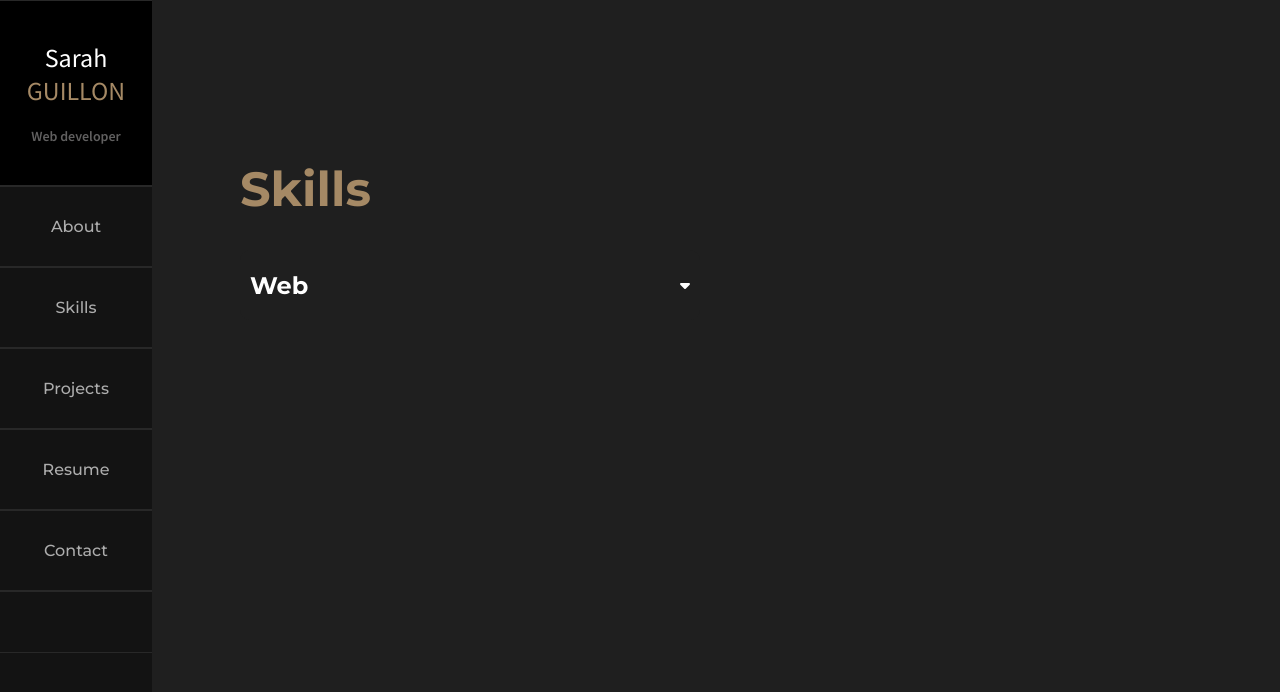
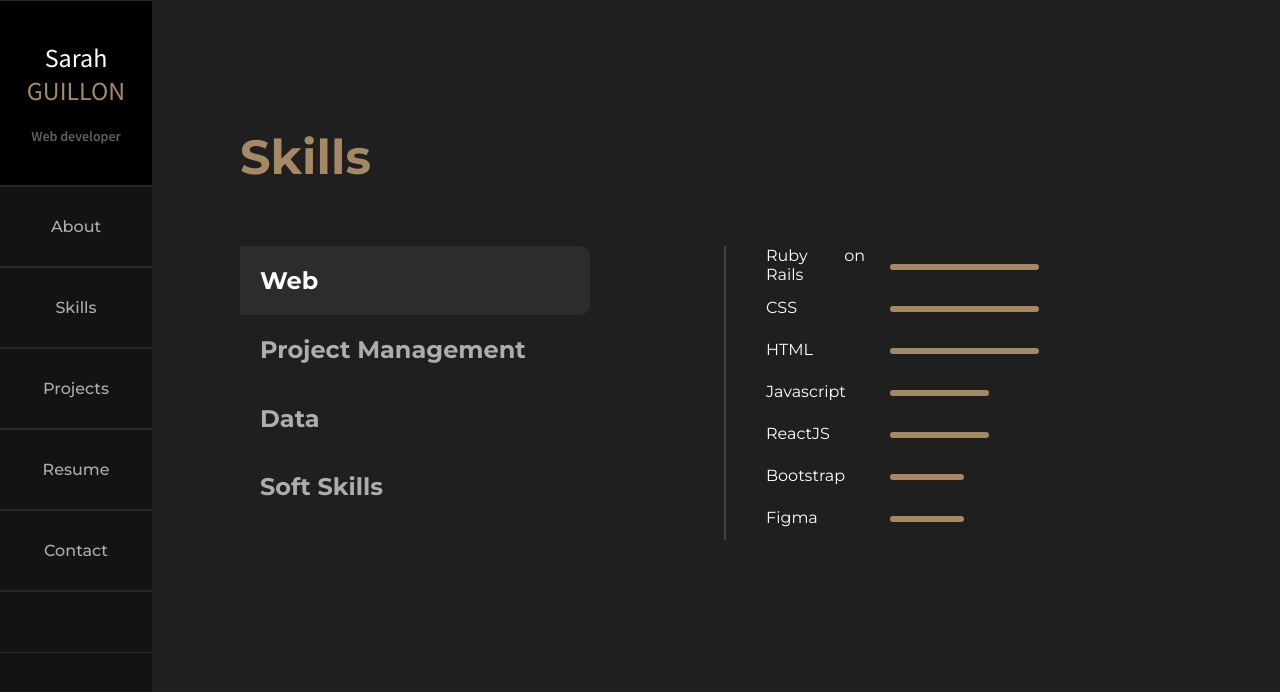
Before and after one commit to SarahGuillon/react_portfolio, a React (Create React App) app: page /skills in a window 1280 px wide. Shown: the top 692 px of the page. Built offline with nearby package versions, Linux system fonts and the light colour scheme.

Commit message:
skills page

```diff
--- a/src/components/SkillsList.js
+++ b/src/components/SkillsList.js
@@ -1,6 +1,8 @@
-const SkillsList = () => {
-  // const skillName = props.skillName;
-  // const skillValue = props.skillValue;
+
+
+const SkillsList = (props) => {
+  const skillCategory = props.skillCategory;
+
   const SkillsDatabase = [
     { "id": "1",
       "name": "Ruby on Rails",
@@ -8,64 +10,124 @@ const SkillsList = () => {
       "category": "web"
     },
     { "id": "2",
+    "name": "CSS",
+    "value": "60",
+    "category": "web"
+    },
+    { "id": "3",
+      "name": "HTML",
+      "value": "60",
+      "category": "web"
+    },
+    { "id": "4",
       "name": "Javascript",
       "value": "40",
       "category": "web"
     },
-    { "id": "3",
+    { "id": "5",
       "name": "ReactJS",
       "value": "40",
       "category": "web"
     },
-    { "id": "4",
-      "name": "CSS",
-      "value": "60",
+    { "id": "6",
+      "name": "Bootstrap",
+      "value": "30",
       "category": "web"
     },
-    { "id": "5",
-      "name": "HTML",
-      "value": "60",
+    { "id": "7",
+      "name": "Figma",
+      "value": "30",
       "category": "web"
     },
-    { "id": "6",
-      "name": "Bootstrap",
+    { "id": "8",
+    "name": "Git",
     "value": "40",
-      "category": "web"
-    }
+    "category": "project management"
+    },
+    { "id": "9",
+    "name": "Github",
+    "value": "40",
+    "category": "project management"
+    },
+    { "id": "10",
+    "name": "Notion",
+    "value": "40",
+    "category": "project management"
+    },
+    { "id": "11",
+    "name": "SQL",
+    "value": "30",
+    "category": "data"
+    },
+    { "id": "12",
+    "name": "Excel",
+    "value": "80",
+    "category": "data"
+    },
+    { "id": "13",
+    "name": "SAP",
+    "value": "50",
+    "category": "data"
+    },
+    { "id": "14",
+    "name": "Business Object",
+    "value": "50",
+    "category": "data"
+    },
+    { "id": "15",
+    "name": "Bix",
+    "value": "50",
+    "category": "data"
+    },
+    { "id": "16",
+    "name": "Autonomy",
+    "value": "70",
+    "category": "soft skills"
+    },
+    { "id": "17",
+    "name": "Analytical skills",
+    "value": "80",
+    "category": "soft skills"
+    },
+    { "id": "18",
+    "name": "Rigor",
+    "value": "70",
+    "category": "soft skills"
+    },
+    { "id": "19",
+    "name": "Curiosity",
+    "value": "60",
+    "category": "soft skills"
+    },
+    { "id": "20",
+    "name": "Team Work",
+    "value": "60",
+    "category": "soft skills"
+    },
+    { "id": "21",
+    "name": "Adaptability",
+    "value": "80",
+    "category": "soft skills"
+    },
   ]
 
 
-  const webSkills = SkillsDatabase.filter( webSkill => webSkill.category === "web" );
+  const skillsDetailsPerCategory = SkillsDatabase.filter( skillDetailsPerCategory => skillDetailsPerCategory.category === skillCategory.toLowerCase() );
 
 
   return (
-    <div className="skill-details">
-      { webSkills.map((webSkill) => (
-          <div className="chart" key={webSkill.id} >
-            <p>{webSkill.name}</p>
+    <div className="skills-details">
+      { skillsDetailsPerCategory.map((skillDetailsPerCategory) => (
+        <div className="chart" key={skillDetailsPerCategory.id} >
+          <p>{skillDetailsPerCategory.name}</p>
           <footer>
-              <div className={`filled-${ webSkill.value }`}>{`${ webSkill.value }%`}</div>
-              <div className={`unfilled-${ 100 - parseInt(webSkill.value, 10) }`}>{`${ 100 - parseInt(webSkill.value, 10) }%`}</div>
+            <div className={`filled-${ skillDetailsPerCategory.value }`}>{`${ skillDetailsPerCategory.value }%`}</div>
+            {/* <div className={`unfilled-${ 100 - parseInt(webSkill.value, 10) }`}>{`${ 100 - parseInt(webSkill.value, 10) }%`}</div> */}
           </footer>
         </div>
-        )
-      )}
+      ))}
     </div>
     )
   }
 
 export default SkillsList;
-
-
-
-
-
-
-/* <div>
-        <h2>Data</h2>
-      </div>
-      <div>
-        <h2>Project Management</h2>
-      </div>
-      <div>
-  <h2>Soft skills</h2>*/
--- a/src/pages/About.js
+++ b/src/pages/About.js
@@ -3,7 +3,7 @@ import '../styles/About.css';
 
 const About = () => {
   return (
-    <div className="card">
+    <div className="card-about">
       <div className="title">
         <h1> About me</h1>
         <p> { `Open to work :) `}</p>
--- a/src/pages/Skills.js
+++ b/src/pages/Skills.js
@@ -1,26 +1,47 @@
 import '../styles/Skills.css';
-import { faCaretDown } from "@fortawesome/free-solid-svg-icons";
-import { FontAwesomeIcon } from "@fortawesome/react-fontawesome";
 import SkillsList from '../components/SkillsList.js'
-import { useState } from 'react';
+import { useState, useEffect } from 'react';
+import { faCaretRight } from '@fortawesome/free-solid-svg-icons';
+import { FontAwesomeIcon } from '@fortawesome/react-fontawesome';
 
 const Skills = () => {
 
-  const [isActive, setIsActive] = useState(false);
+  const categories = [ "Web", "Project Management", "Data", "Soft Skills" ];
+  const [categoryTarget, setCategoryTarget] = useState("web");
 
-  return (
-    <div className="card">
+  useEffect(() => {
+    document.querySelector(".skills-categories .subtitle").classList.add("active");
+  },[])
+
+  const handleMouseEnter = (e) => {
+    setCategoryTarget(e.target.textContent);
+    const categoryTarget = e.target.querySelector("h2").textContent;
+    // console.log(categoryTarget);
+    const allSubtitles = document.querySelectorAll(".skills-categories .subtitle");
+    // console.log(allSubtitles);
+    allSubtitles.forEach(subtitle => {
+      subtitle.classList.remove("active");
+    });
+    e.target.classList.add("active");
+        // console.log(allSubtitles);
+  }
+
+
+
+    return (
+    <div className="card-skills">
       <div className="title">
         <h1>Skills</h1>
       </div>
-      <div className="skills">
-        <div className="subtitle" onMouseEnter={() => setIsActive(true)} onMouseLeave={() => setIsActive(false)}>
-          <h2> Web </h2>
-          <FontAwesomeIcon icon={faCaretDown} />
+      <div className="skills-container">
+        <div className="skills-categories">
+          { categories.map(category => (
+            <div className="subtitle" onMouseEnter={(e) => handleMouseEnter(e)} key={categories.indexOf(category)}>
+              <h2>{category}</h2>
+            </div>
+          )) }
         </div>
-        <div className="skills-list">
-          {isActive && <SkillsList/>}
-        </div>
+        {<SkillsList skillCategory={categoryTarget}/>}
       </div>
     </div>
   );
--- a/src/styles/About.css
+++ b/src/styles/About.css
@@ -1,4 +1,4 @@
-.card {
+.card-about {
   color: white;
   text-align: justify;
   max-width: 60%;
@@ -6,18 +6,18 @@
   margin-left: 10vh;
 }
 
-.card .title {
+.card-about .title {
   display: flex;
   align-items: center;
   justify-content: space-between;
 }
 
-.card .title h1 {
+.card-about .title h1 {
   color: #A58965;
   font-size: 48px;
 }
 
-.card .title p {
+.card-about .title p {
   color: white;
   font-family: 'Shadows Into Light', cursive;
   font-size: 40px;
@@ -26,19 +26,19 @@
   top: -70px;
 }
 
-.card text, .card span, .card p {
+.card-about text, .card span, .card p {
   font-family: 'Source Sans Pro', sans-serif;
   font-size: 18px;
   line-height: 1.4;
 }
 
-.card text a {
+.card-about text a {
   text-decoration: none;
   font-family: 'Source Sans Pro', sans-serif;
   font-size: 18px;
   color: #e4c9a6;
 }
 
-.card text span {
+.card-about text span {
   text-decoration: blink;
 }
--- a/src/styles/Contact.css
+++ b/src/styles/Contact.css
@@ -4,6 +4,7 @@
   justify-content: space-between;
   background-position: center;
   object-fit: cover;
+  height: 100vh;
 }
 
 .card-form {
@@ -89,7 +90,9 @@ cursor: pointer;
   height: 100vh;
   background-position: center;
   background-size: cover;
-  opacity: 0.7;
-  padding: 0;
+  opacity: 0.8;
+  /* padding: 0; */
   margin-top: 0;
+  border: 1px solid #1f1f1f;
+  padding: 2vh;
 }
--- a/src/styles/Skills.css
+++ b/src/styles/Skills.css
@@ -1,3 +1,9 @@
+.card-skills {
+  color: white;
+  text-align: justify;
+  margin-top: 16vh;
+  margin-left: 10vh;
+}
 
 .chart {
   display: flex;
@@ -5,20 +11,50 @@
   padding: 1px 10px;
   height: 40px;
 }
+.skills-container {
+  display: flex;
+  align-items: flex-start;
+  justify-content: space-between;
+  width: 100%;
+  margin-top: 60px;
+}
+.skills-categories {
+  width: 30%;
+  /* border-left: 1px solid #6b6666; */
+  height: 100%;
+}
+
+.skills-details {
+  width: 50%;
+  border-left: 2px solid #424040;
+  padding-left: 30px;
+}
+
+.svg-inline--fa {
+  color: transparent;
+}
+
+.active .svg-inline--fa {
+  color: white;
+}
 
 .subtitle {
+  width: 100%;
+  padding: 0 20px;
+  /* height: 50px; */
   display: flex;
   align-items: center;
   justify-content: space-between;
-  width: 66%;
-  margin-bottom: 10px;
-  height: 50px;
-  padding: 10px;
-  border-radius: 10px;
+  color: #ADADAD;
 }
 
-.subtitle:hover {
+.active {
   background-color: #2d2c2c;
+  color: white;
+  /* border-left: 2px solid white; */
+  /* border-bottom: 1px solid white; */
+  border-bottom-right-radius: 10px;
+  border-top-right-radius: 10px;
 }
 
 h2, .svg-inline--fa {
@@ -28,15 +64,15 @@ h2, .svg-inline--fa {
 
 
 .chart p {
-  width: 15%;
-  margin-right: 10px;
+  width: 20%;
+  margin-right: 5%;
   padding-bottom: 4px;
 }
 
 footer {
   display: flex;
   align-items: center;
-  justify-content: center;
+  justify-content:flex-start;
   width: 50%;
 }
 
@@ -44,48 +80,46 @@ footer {
   background-color: #A58965;
   color: transparent;
   width: 60%;
-  height: 5px;
-  border-top-left-radius: 5px;
-  border-bottom-left-radius: 5px;
-}
-.unfilled-40 {
-  background-color: #a9a7a7;
-  width: 40%;
-  color: transparent;
-  height: 5px;
-  border-top-right-radius: 5px;
-  border-bottom-right-radius: 5px;
+  height: 6px;
+  border-radius: 5px;
 }
 
 .filled-50 {
   background-color: #A58965;
   color: transparent;
   width: 50%;
-  height: 5px;
-  border-top-left-radius: 5px;
-  border-bottom-left-radius: 5px;
+  height: 6px;
+  border-radius: 5px;
 }
-.unfilled-50 {
-  background-color: #a9a7a7;
-  width: 50%;
-  color: transparent;
-  height: 5px;
-  border-top-right-radius: 5px;
-  border-bottom-right-radius: 5px;
-}
+
 .filled-40 {
   background-color: #A58965;
   color: transparent;
   width: 40%;
-  height: 5px;
-  border-top-left-radius: 5px;
-  border-bottom-left-radius: 5px;
+  height: 6px;
+  border-radius: 5px;
 }
-.unfilled-60 {
-  background-color: #a9a7a7;
-  width: 60%;
+
+.filled-30 {
+  background-color: #A58965;
   color: transparent;
-  height: 5px;
-  border-top-right-radius: 5px;
-  border-bottom-right-radius: 5px;
+  width: 30%;
+  height: 6px;
+  border-radius: 5px;
 }
+
+.filled-70 {
+  background-color: #A58965;
+  color: transparent;
+  width: 70%;
+  height: 6px;
+  border-radius: 5px;
+}
+
+.filled-80 {
+  background-color: #A58965;
+  color: transparent;
+  width: 80%;
+  height: 6px;
+  border-radius: 5px;
+}
```
Lines whose indentation alone changed are shown as unchanged.
